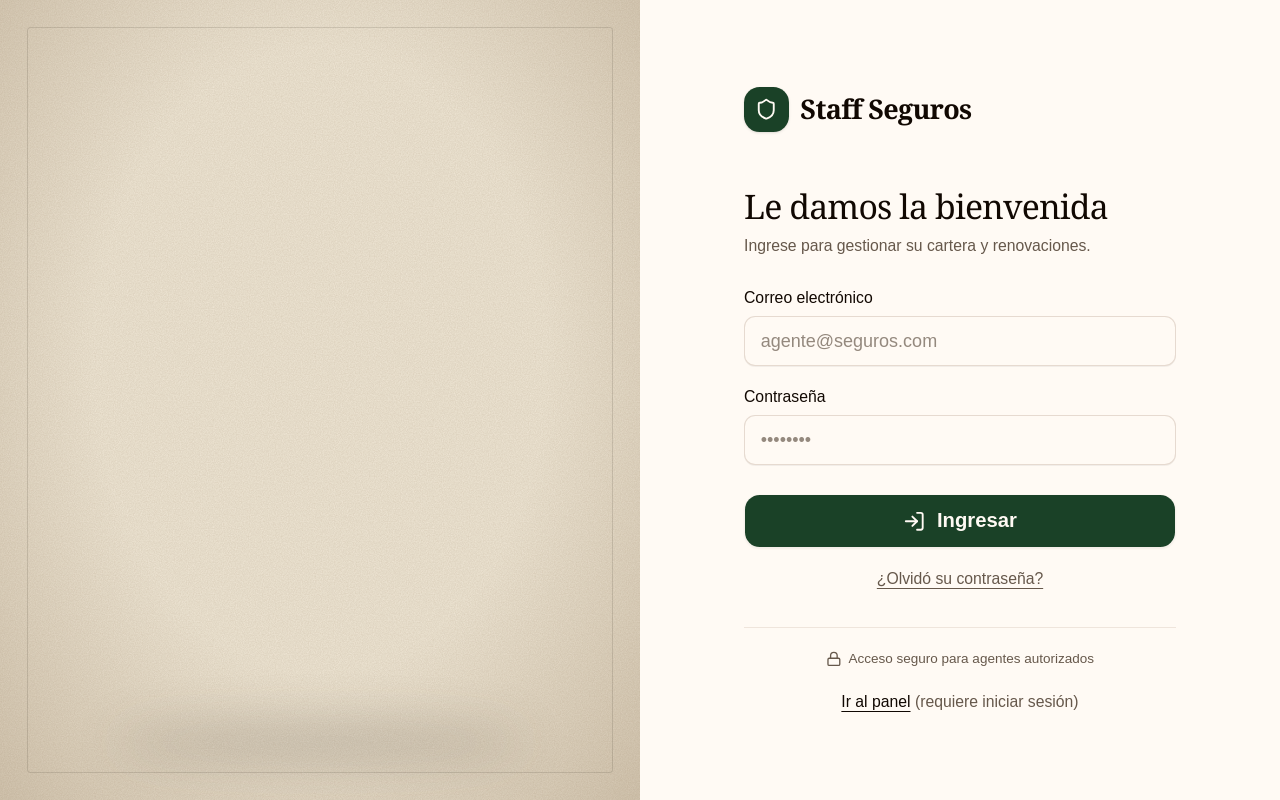
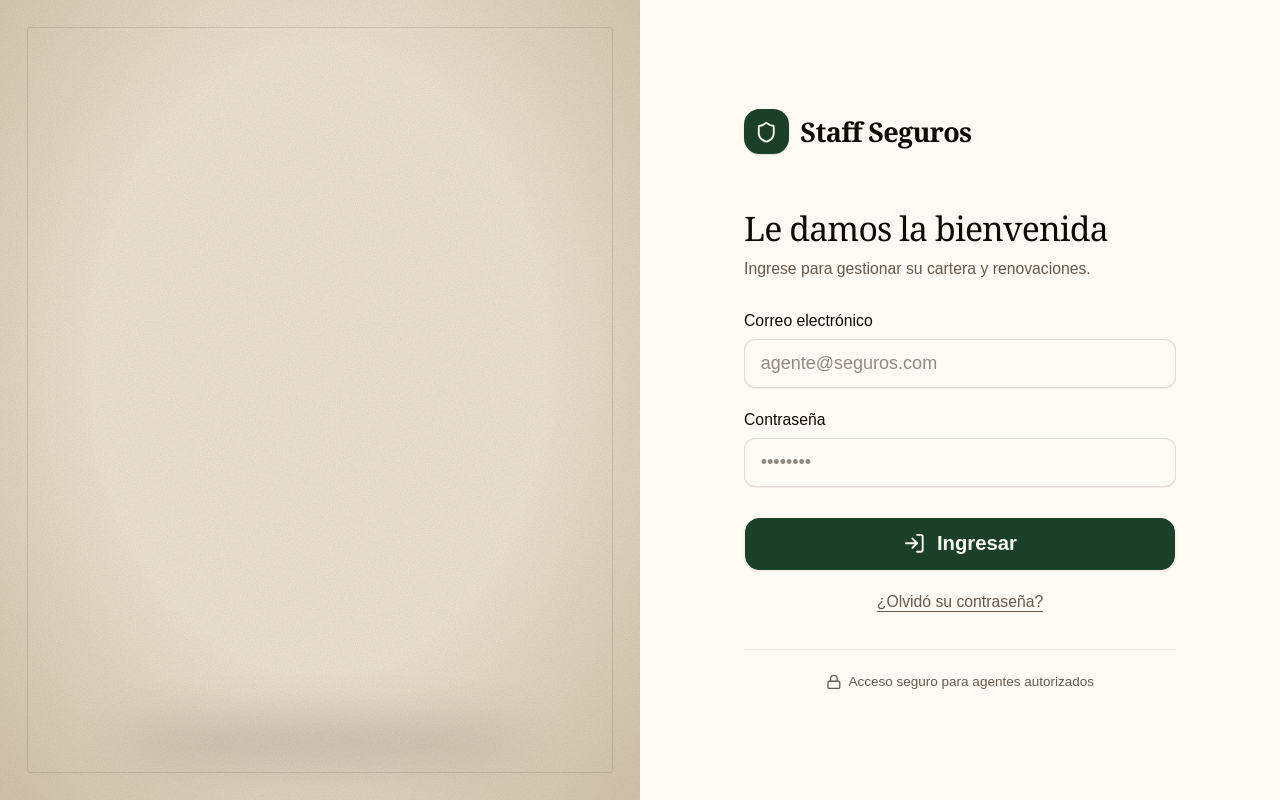
Before and after one commit to Izzy2024/cms-staff, a React (Vite) app: page /login in a window 1280 px wide. Built offline with nearby package versions, Linux system fonts and the light colour scheme; no server answers.

Commit message:
Guardar reglas del proyecto, restaurar comentarios y quitar link al panel

```diff
--- a/src/pages/LoginPage.tsx
+++ b/src/pages/LoginPage.tsx
@@ -1,6 +1,6 @@
 import { useState } from "react";
 import type { FormEvent } from "react";
-import { useLocation, Navigate, Link } from "react-router-dom";
+import { useLocation, Navigate } from "react-router-dom";
 import { CheckCircle2, Lock, LogIn, Send, Shield } from "lucide-react";
 import { supabase } from "../lib/supabase.ts";
 import { useAuth } from "../auth/AuthContext.tsx";
@@ -226,16 +226,6 @@ export function LoginPage() {
               <span>Acceso seguro para agentes autorizados</span>
             </div>
           </div>
-
-          <p className="mt-5 text-center text-sm text-muted-foreground">
-            <Link
-              to="/dashboard"
-              className="font-medium text-foreground underline underline-offset-4 hover:text-primary"
-            >
-              Ir al panel
-            </Link>{" "}
-            (requiere iniciar sesión)
-          </p>
         </div>
       </main>
     </div>
```
Also changed, not shown: src/components/PanelIlustrado.tsx (+2 -0 lines), .omp/RULES.md (added).
